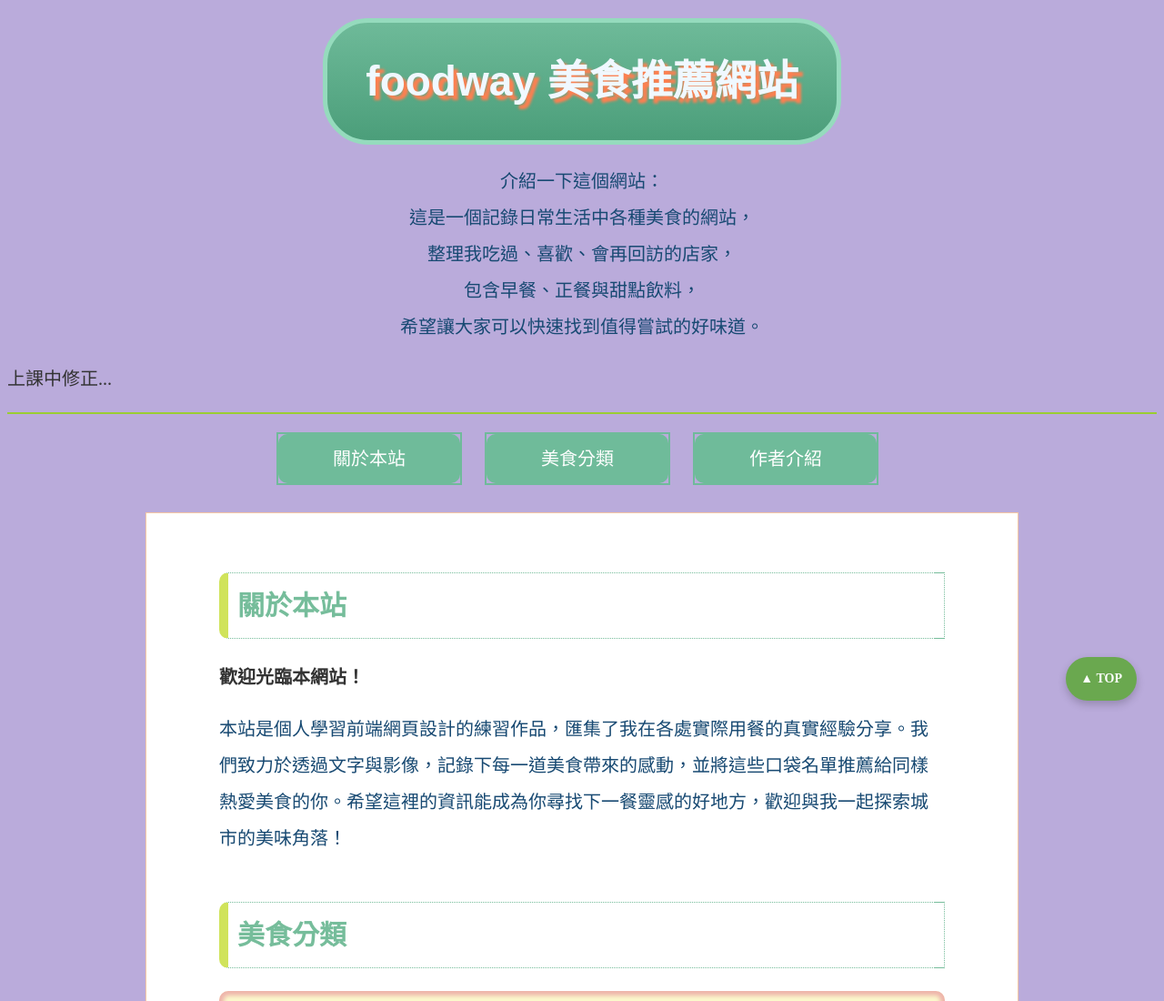
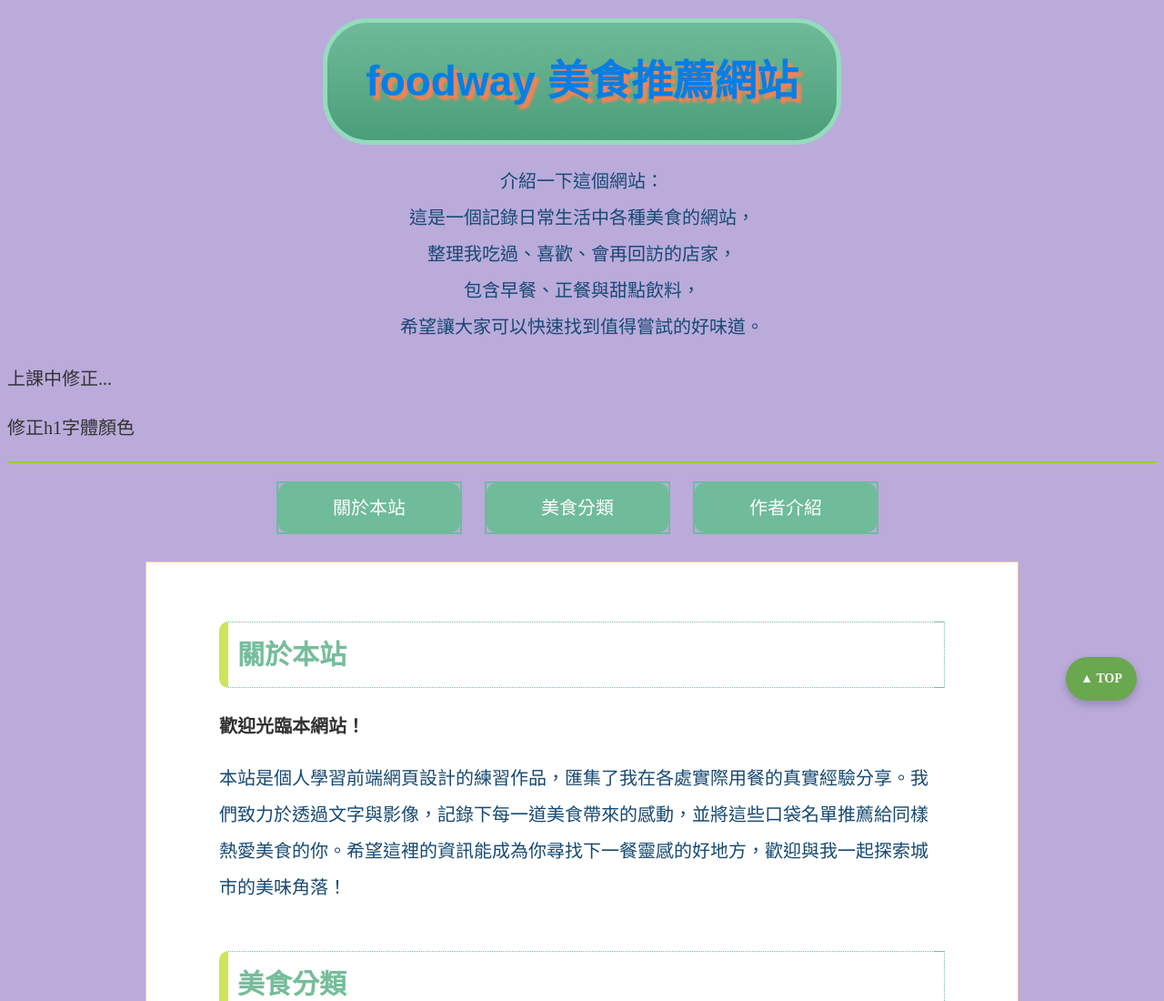
Before and after one commit to hcw12167001293-blip/web01, a plain HTML site: page index.html in a window 1280 px wide. Shown: the top 1100 px of the page at 91% size. Drawn offline with Linux system fonts and the light colour scheme.

Commit message:
header+p修正

```diff
--- a/index.html
+++ b/index.html
@@ -20,6 +20,8 @@
                 希望讓大家可以快速找到值得嘗試的好味道。</p>
         </header>
         <p >上課中修正...</p>
+        <p >修正h1字體顏色</p>
+
 
         <hr color="yellowgreen" ，width="95%">
         <nav class="menu">
--- a/style0423.css
+++ b/style0423.css
@@ -54,7 +54,7 @@ footer {
 
 /*頁面標題設定*/
 h1 {
-    color: aliceblue;
+    color: rgb(8, 126, 228);
     background-color: #59a986;
     /* 漸層設定 */
     background: linear-gradient(to bottom, #6eba99, #4b9e7a);
```
